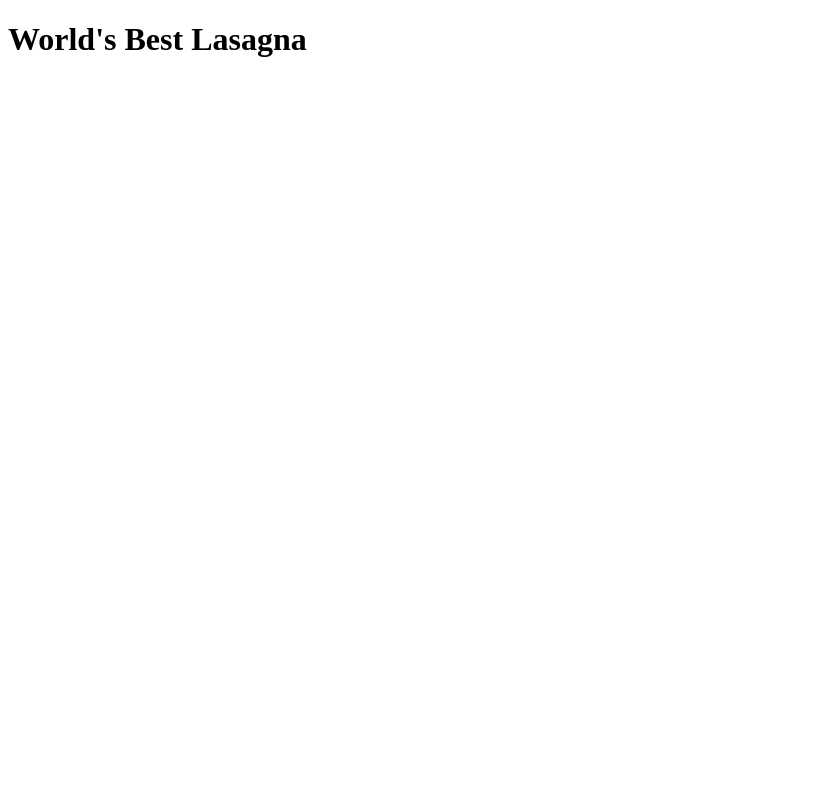
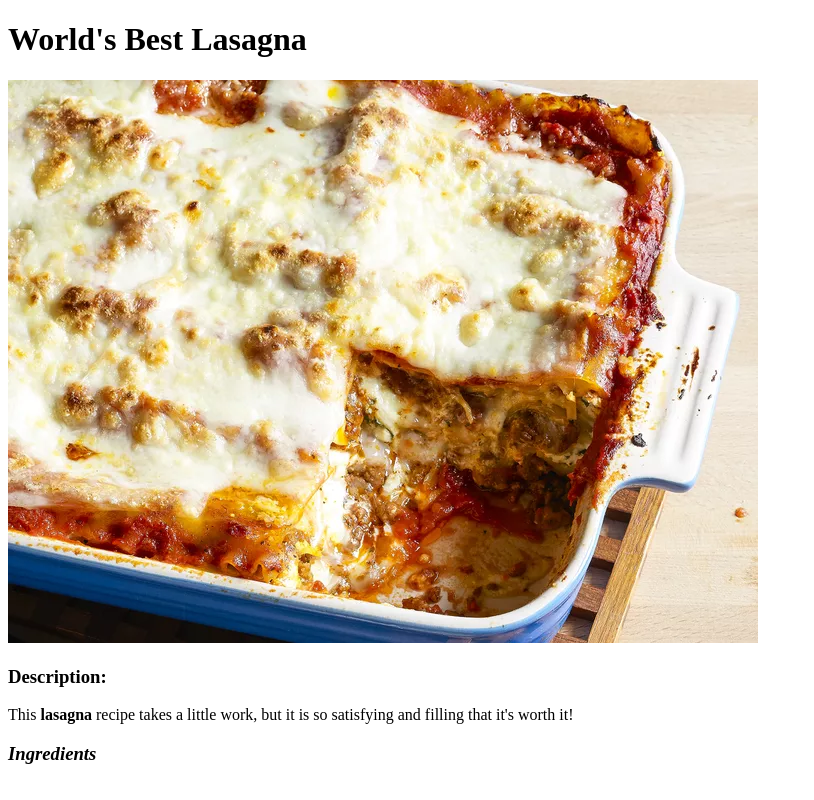
Before and after one commit to kevinSteiger/odin-recipes, a plain HTML site: page recipes/lasagna.html in a window 1280 px wide. Shown: the whole page, without its empty margins (0-814 px from the left). Drawn offline with Linux system fonts and the light colour scheme.

Commit message:
Added image to lasagna.html

```diff
--- a/recipes/lasagna.html
+++ b/recipes/lasagna.html
@@ -6,6 +6,11 @@
     </head>
     <body>
         <h1>World's Best Lasagna</h1>
+        <img src = "../images/23600-worlds-best-lasagna-armag-4x3-1-b24f9ad518d74090bf197828492c64a6.webp" alt = "Lasagna">
+        <h3>Description:</h3>
+        <p>This <b>lasagna</b> recipe takes a little work, but it is so satisfying and filling that it's worth it!</p>
+        <h3><i>Ingredients</i></h3>
+        <ul></ul>
 
     </body>
 </html>
```
Also changed, not shown: images/23600-worlds-best-lasagna-armag-4x3-1-b24f9ad518d74090bf197828492c64a6.webp (added).
